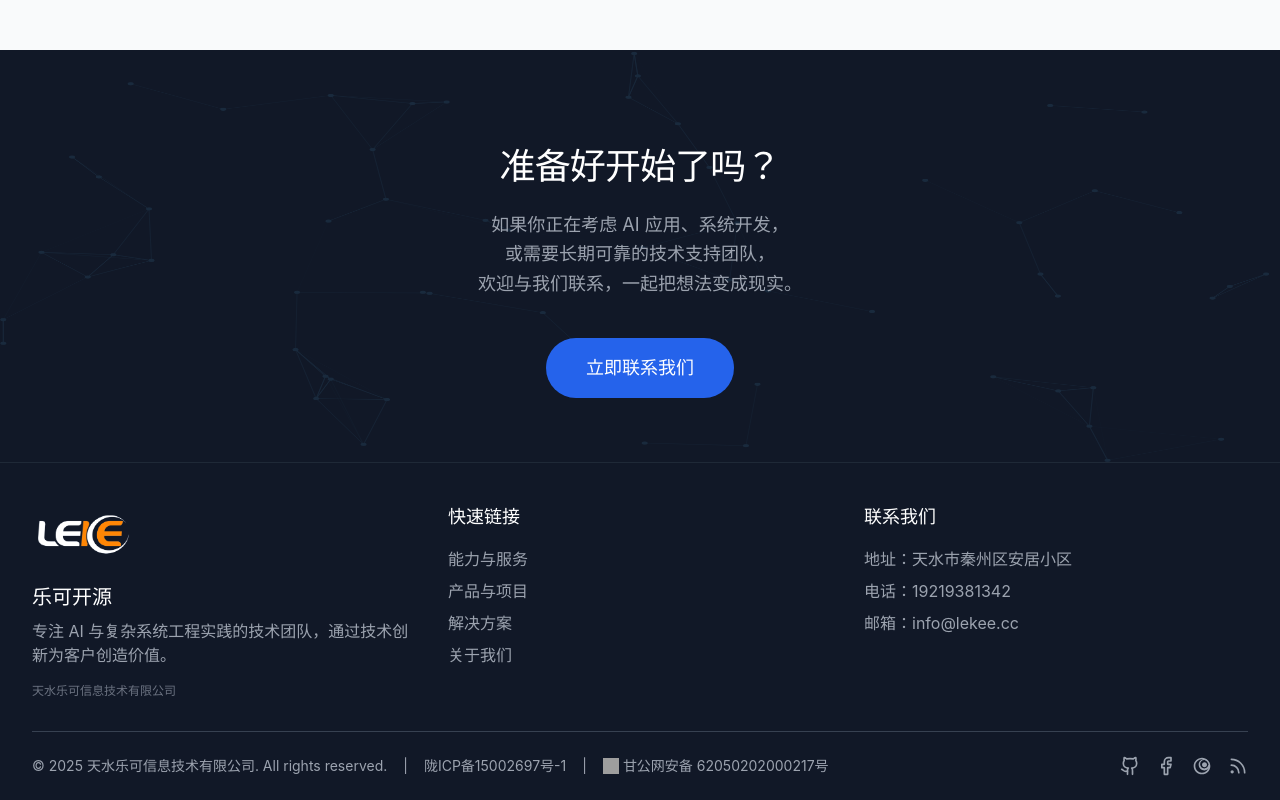
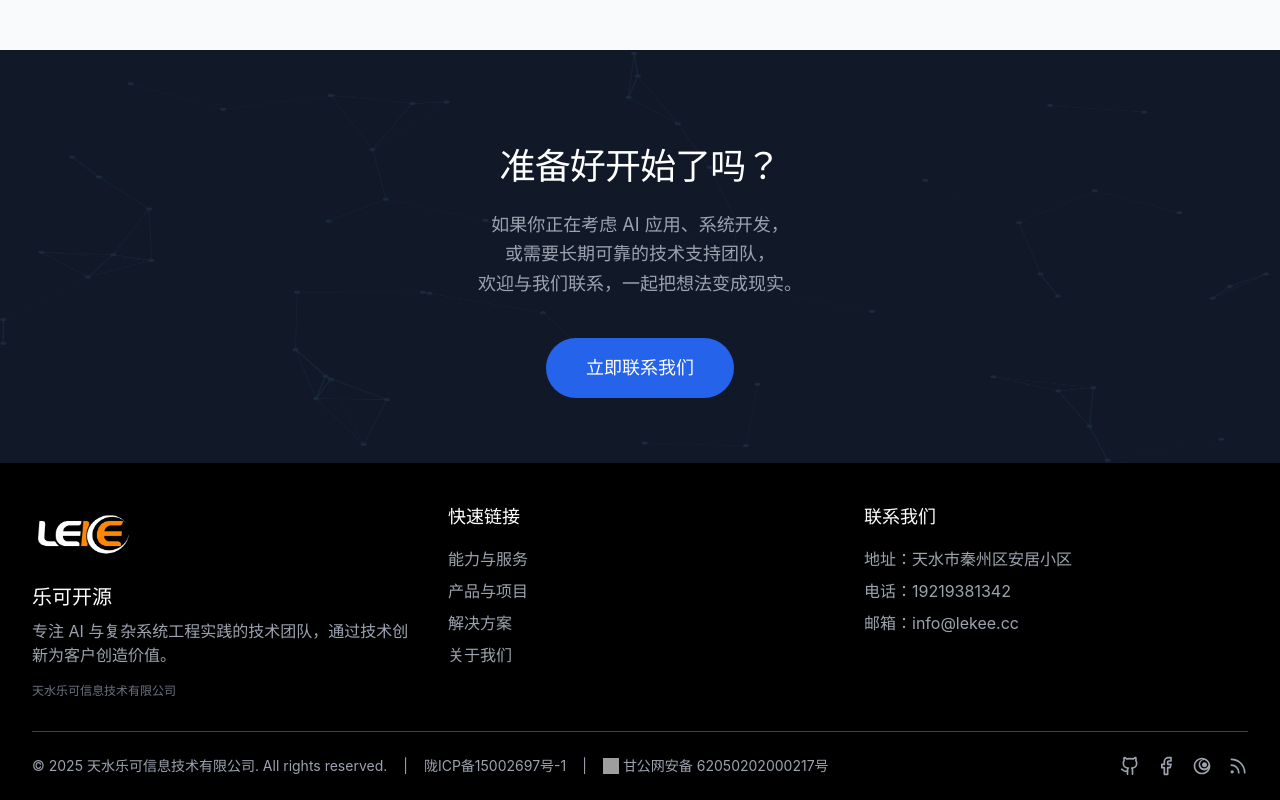
Before and after one commit to lekeopen/lekee-official-site, a React (Vite) app: page / in a window 1280 px wide. Shown: the part 2431-3231 px from the top of the page. Built offline with nearby package versions, Linux system fonts and the light colour scheme; grey boxes are pictures that could not be loaded.

Commit message:
style: darken footer background to distinguish from CTA section

```diff
--- a/src/components/layout/Footer.tsx
+++ b/src/components/layout/Footer.tsx
@@ -4,7 +4,7 @@ import { Facebook, Github, Linkedin, Rss } from 'lucide-react';
 
 const Footer: React.FC = () => {
   return (
-    <footer className="bg-gray-900 text-white pt-10 pb-6 border-t border-gray-800">
+    <footer className="bg-black text-white pt-10 pb-6 border-t border-gray-900">
       <div className="container mx-auto px-4 sm:px-6 lg:px-8">
         <div className="grid grid-cols-1 md:grid-cols-3 gap-8 mb-8">
           {/* Company Info */}
```
